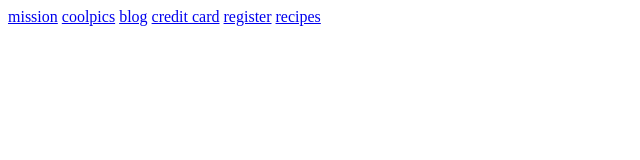
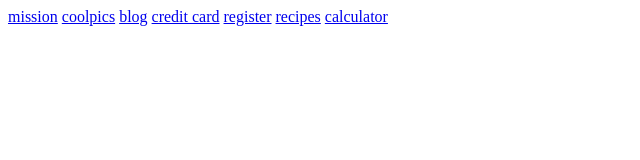
Before and after one commit to dwcapps/wdd131, a plain HTML site: page index.html in a window 1280 px wide. Shown: the full height of the page, 0-640 px from the left. Drawn offline with Linux system fonts and the light colour scheme.

Commit message:
WDD131 homepage update

```diff
--- a/index.html
+++ b/index.html
@@ -12,5 +12,7 @@
     <a href="creditcard/index.html">credit card</a>
     <a href="register/index.html">register</a>
     <a href="recipes/index.html">recipes</a>
+    <a href="calculator/index.html">calculator</a>
+
 </body>
 </html>
```
